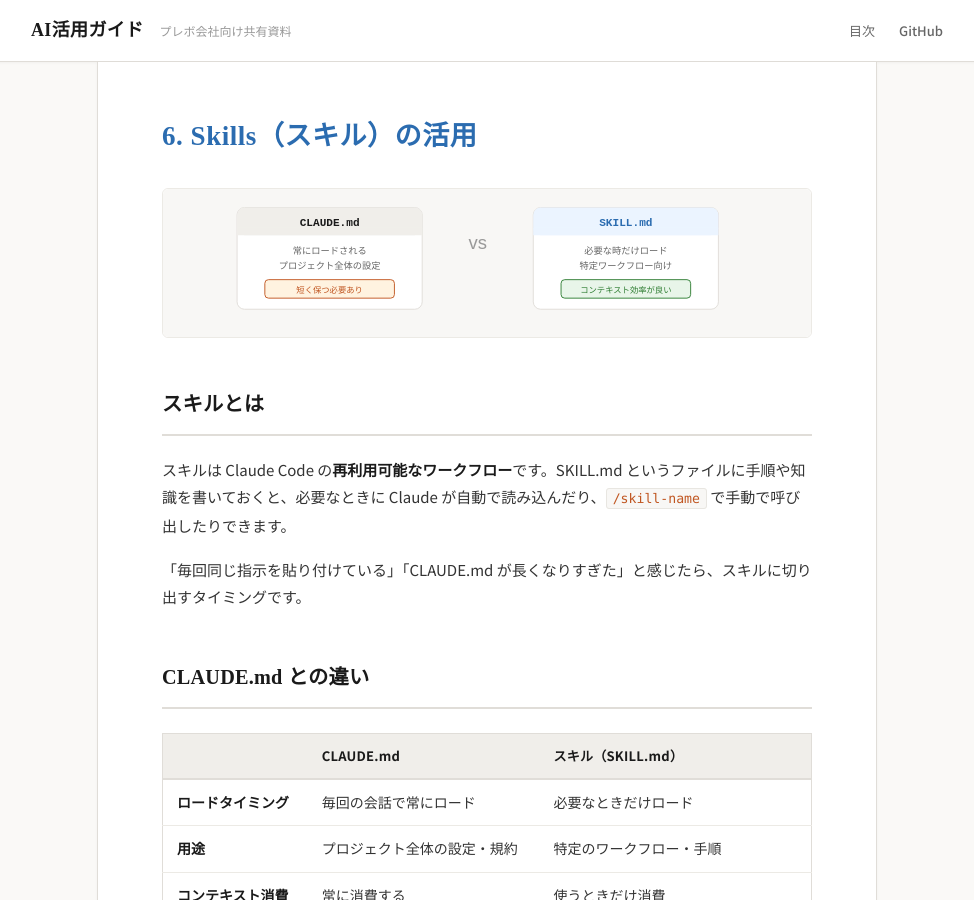
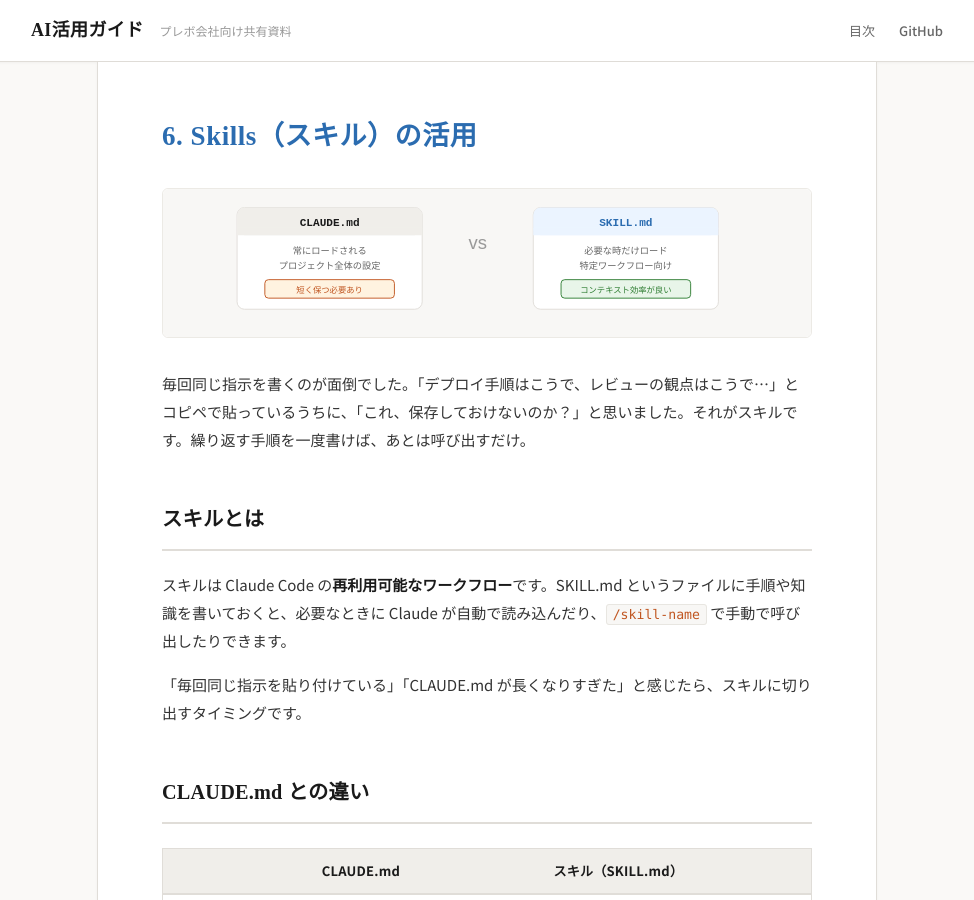
Before and after one commit to kuruusuniku/sharing, a Jekyll site: the page built from 06-skills.md, in a window 1280 px wide and 900 px high. Shown: the whole window, without its empty margins (153-1127 px from the left). Built offline with Jekyll 4.4.1, drawn with Linux system fonts in a browser that asks for light colours.

Commit message:
6章: 共感導入追加

```diff
--- a/06-skills.md
+++ b/06-skills.md
@@ -6,6 +6,8 @@ title: Skills（スキル）の活用
 # 6. Skills（スキル）の活用
 
 ![CLAUDE.md vs SKILL.md](assets/images/ch06-skills.svg)
+
+毎回同じ指示を書くのが面倒でした。「デプロイ手順はこうで、レビューの観点はこうで...」とコピペで貼っているうちに、「これ、保存しておけないのか？」と思いました。それがスキルです。繰り返す手順を一度書けば、あとは呼び出すだけ。
 
 ## スキルとは
 
```
